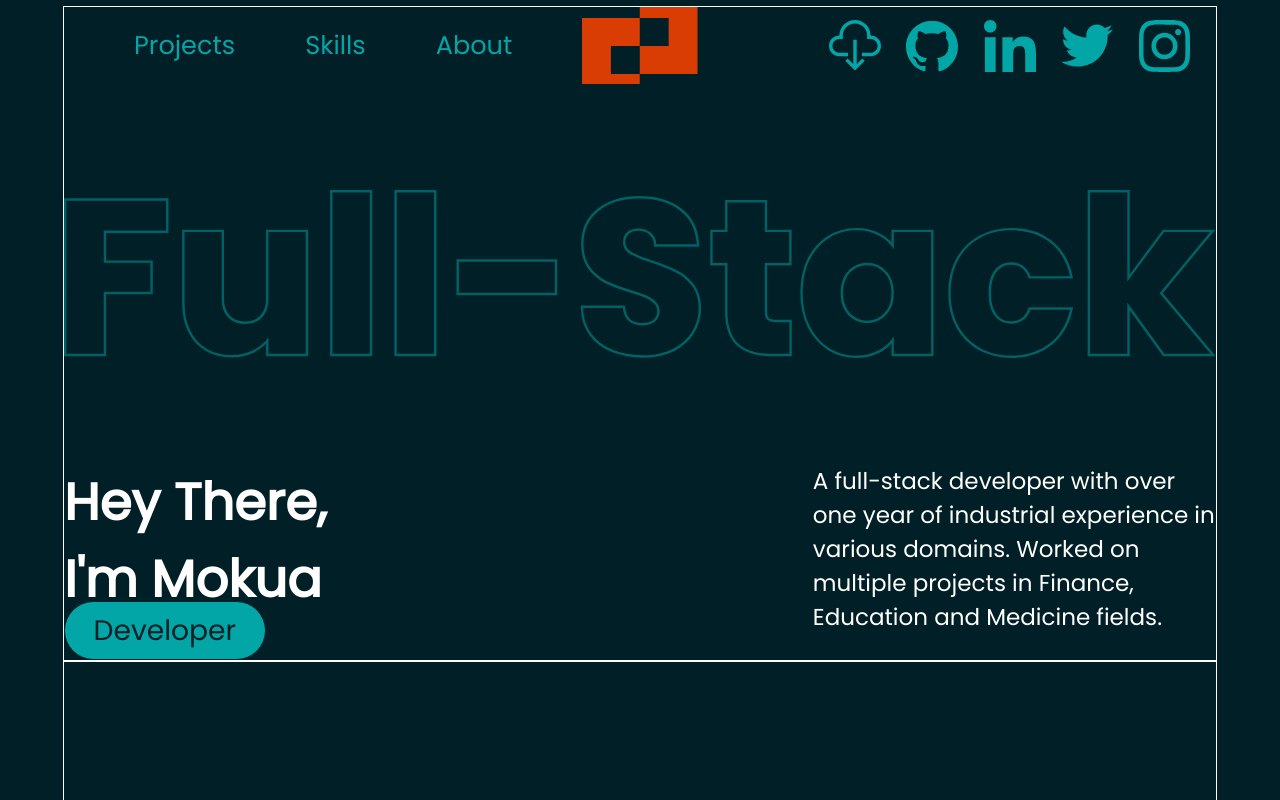
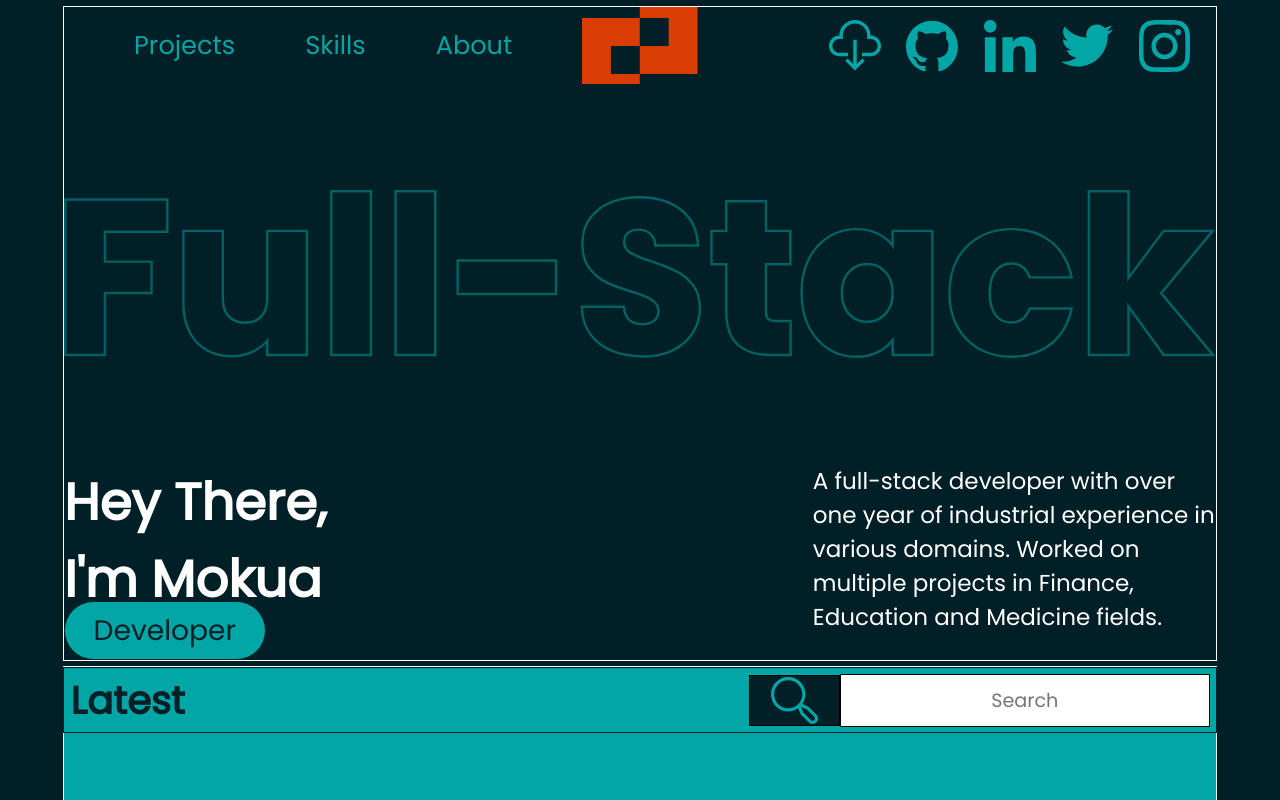
Before and after one commit to MokuaEnock/moku, a React (Create React App) app: page / in a window 1280 px wide. Shown: the top 800 px of the page. Built offline with nearby package versions, Linux system fonts and the light colour scheme.

Commit message:
style projects header

```diff
--- a/src/components/projects/projects.css
+++ b/src/components/projects/projects.css
@@ -1,13 +1,66 @@
 #projects {
     width: 100%;
     height: 51vw;
+    background-color: #03A6A6;
+    color: #011F26;
     display: flex;
     flex-direction: column;
     align-items: center;
-    justify-content: space-evenly;
+    justify-content: space-between;
+    margin-top: .4vw;
 }
 
 #projects>* {
     border: thin solid;
     width: 100%;
 }
+
+.projects-header {
+    height: 5vw;
+    font-size: 3vw;
+    font-weight: bold;
+    display: flex;
+    flex-direction: row;
+    align-items: center;
+    justify-content: space-between;
+}
+
+.projects-header>span {
+    font-size: 3vw;
+    margin-left: .5vw;
+}
+
+.projects-header>form {
+    width: 40%;
+    height: 80%;
+    display: flex;
+    margin-right: .5vw;
+
+    flex-direction: row;
+    align-items: center;
+    justify-content: space-between;
+}
+
+.projects-header>form>button {
+    width: 20%;
+    background-color: #011F26;
+    border: thin solid;
+    height: 100%;
+}
+
+.projects-header>form>button>img {
+    height: 100%;
+}
+
+.projects-header>form>input {
+    width: 80%;
+    height: 95%;
+    border: thin solid;
+    font-size: 1.5vw;
+    text-align: center;
+
+}
+
+input:focus {
+    outline: thin solid #011F26;
+}
--- a/src/components/projects/projects.js
+++ b/src/components/projects/projects.js
@@ -1,7 +1,18 @@
 import "./projects.css";
+import Search from "../images/search.svg";
 export default function Projects() {
   function Header() {
-    return <div>Header</div>;
+    return (
+      <div className="projects-header">
+        <span>Latest</span>
+        <form>
+          <button type="submit">
+            <img src={Search} alt="search" />
+          </button>
+          <input type="text" placeholder="Search" />
+        </form>
+      </div>
+    );
   }
   function Body() {
     return <div>Body</div>;
```
Also changed, not shown: src/components/images/search.svg (added).
